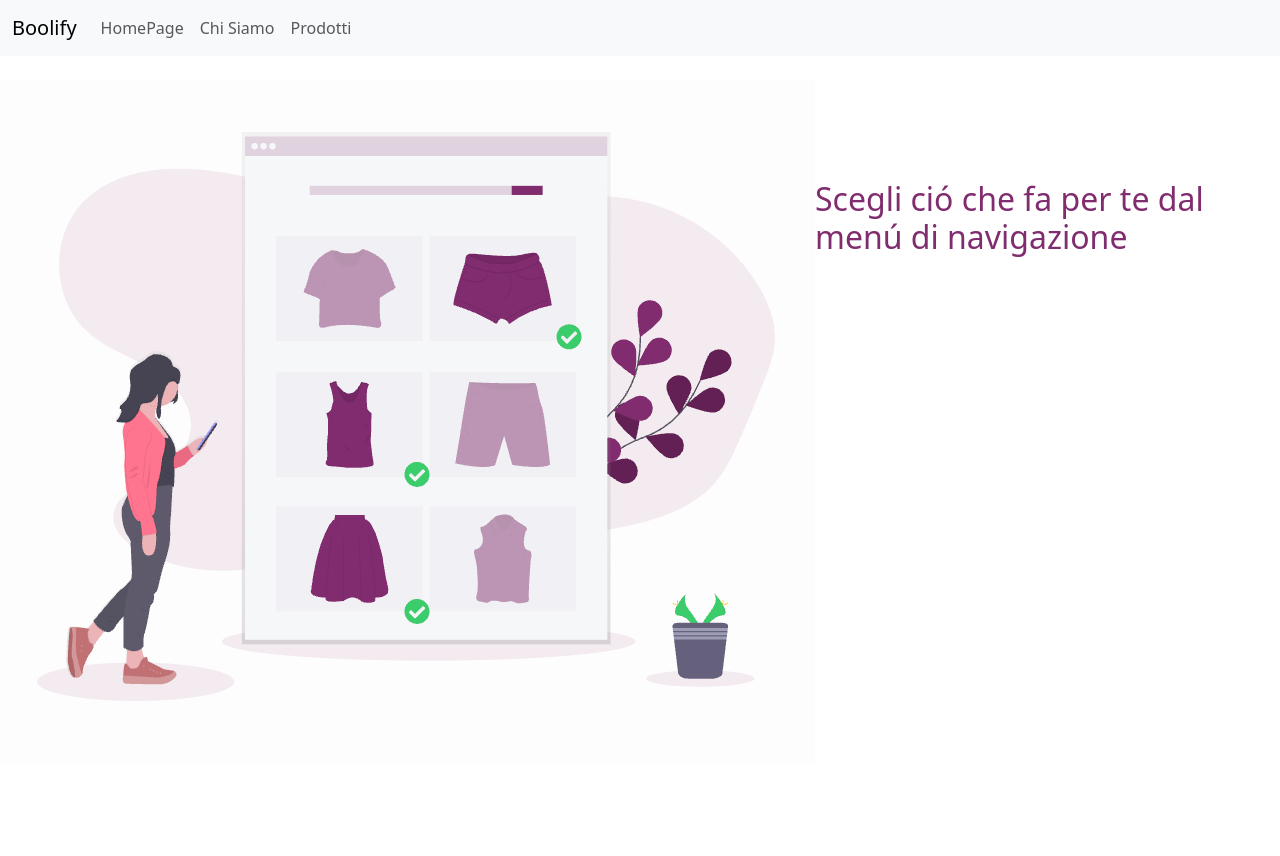
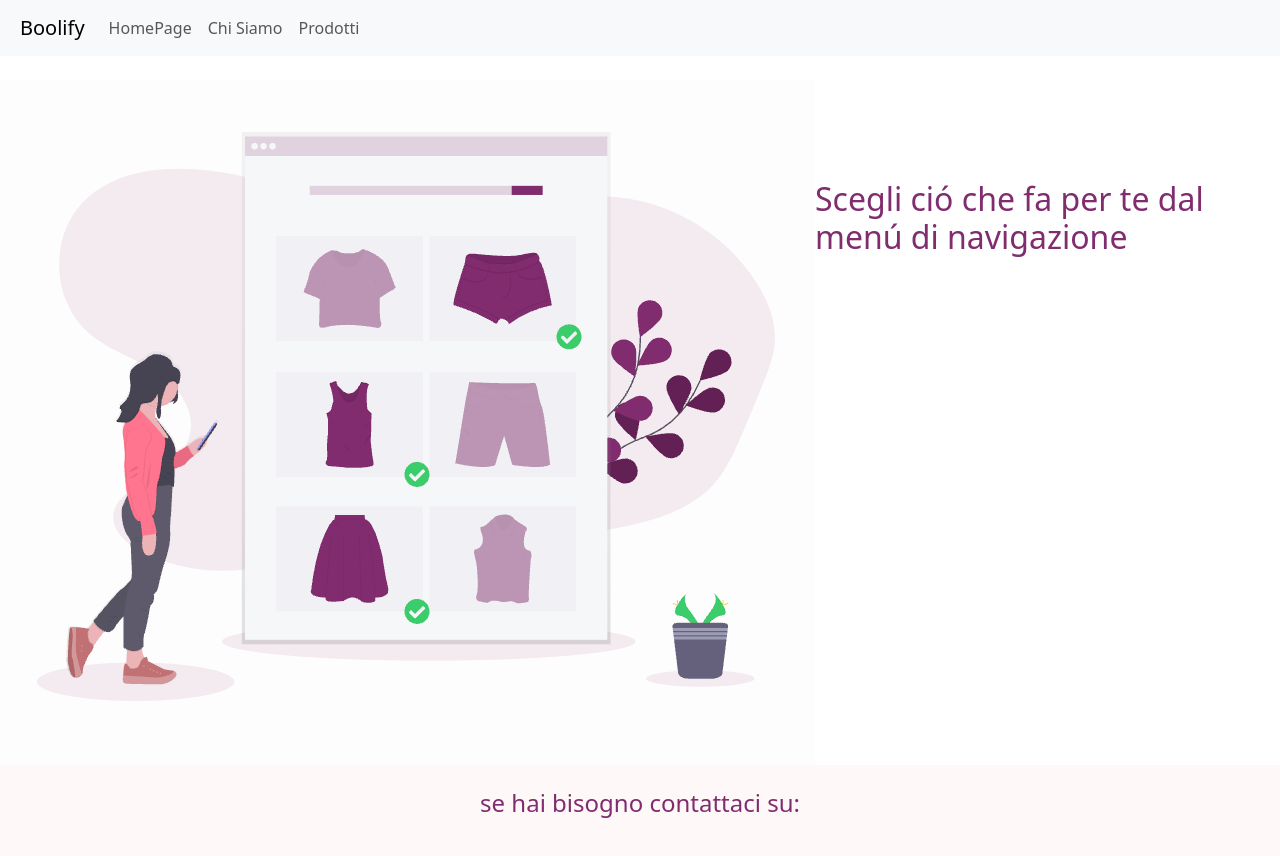
Before and after one commit to LucaStellato/react-router, a React (Vite) app: page / in a window 1280 px wide. Shown: the top 856 px of the page. Before the commit the page ends 800 px from the top, so only its background shows below. Built offline with nearby package versions, Linux system fonts and the light colour scheme.

Commit message:
edit footer

```diff
--- a/src/pages/HomePage.jsx
+++ b/src/pages/HomePage.jsx
@@ -4,7 +4,7 @@ export default function HomePageLayout() {
         <>
             <header>
                 <nav className="navbar navbar-expand-lg bg-body-tertiary">
-                    <div className="container-fluid">
+                    <div className="container-fluid ms-2">
                         <a className="navbar-brand" href="#">Boolify</a>
                         <button className="navbar-toggler" type="button" data-bs-toggle="collapse" data-bs-target="#navbarNav" aria-controls="navbarNav" aria-expanded="false" aria-label="Toggle navigation">
                             <span className="navbar-toggler-icon"></span>
@@ -32,7 +32,10 @@ export default function HomePageLayout() {
 
                 </div>
             </main>
-            <footer>
+            <footer style={{ backgroundColor: '#fff8f9', minHeight: '100px' }}>
+                <div className='row'>
+                    <h4 className='mt-4' style={{ color: '#802c6e', textAlign: 'center' }}>se hai bisogno contattaci su:</h4>
+                </div>
 
             </footer>
         </>
```
